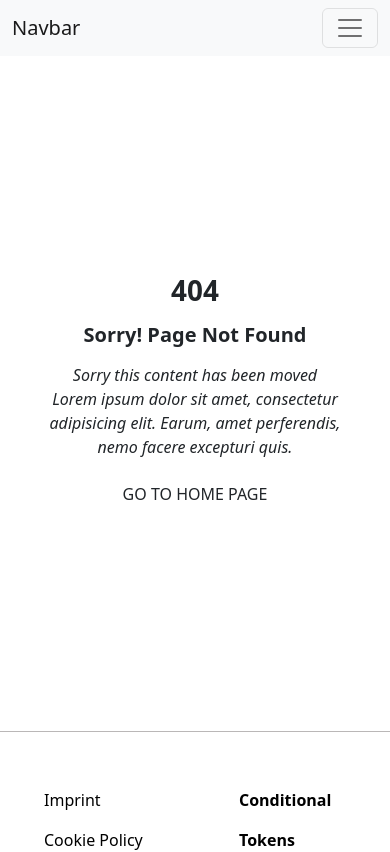
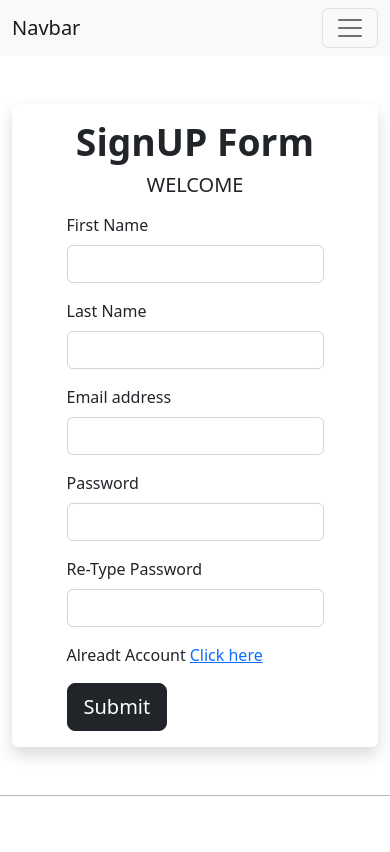
Before and after one commit to Shahfaisal12/login-form, a React (Create React App) app: page /create in a window 390 px wide. Shown: the top 852 px of the page. Built offline with nearby package versions, Linux system fonts and the light colour scheme.

Commit message:
local storage adn session storage

```diff
--- a/src/components/layout/Header.jsx
+++ b/src/components/layout/Header.jsx
@@ -1,4 +1,5 @@
 import React from "react";
+import { Link } from "react-router-dom";
 
 const Header = () => {
   return (
@@ -16,7 +17,7 @@ const Header = () => {
                   <a className="nav-link active" aria-current="page" href="/">Home</a>
                 </li>
                 <li className="nav-item">
-              <a className="nav-link" href="/">Link</a>
+                  <Link className="nav-link" to='/create' >Create</Link>
                 </li>
                 <li className="nav-item">
                   <a className="nav-link disabled" href="/" tabIndex={-1} aria-disabled="true">Disabled</a>
--- /dev/null
+++ b/src/components/pages/Create.jsx
@@ -0,0 +1,148 @@
+import React from "react";
+import { Link } from "react-router-dom";
+import { useState } from "react";
+
+const Create = () => {
+
+    const [firstName, setFirstName] = useState("");
+    const [lastName, setLastName] = useState("");
+    const [email, setEmail] = useState("");
+    const [password, setPassword] = useState("");
+    const [rePassword, setRePassword] = useState("");
+
+    const handleSubmit = (event) => {
+        console.log(" On handleSubmit Result is");
+        event.preventDefault();
+
+        console.log("First Name:", firstName);
+        console.log("Last Name:", lastName);
+        console.log("email:", email);
+        console.log("Password:", password);
+        console.log("rePassword:", rePassword);
+
+        setFirstName("");
+        setLastName("");
+        setEmail("");
+        setPassword("");
+        setRePassword("");
+    };
+
+    return (
+        <div className="signup-section pt-5">
+            <div className="container mw-1000">
+                <div class="shadow mb-5 bg-body rounded">
+                    <div className="container">
+                        <div className="row">
+                            <div className="col-md-6 col-12 d-none d-md-block p-0">
+                                <img
+                                    className="img-fluid"
+                                    src="assests/images/signup.jpg"
+                                    alt=""
+                                />
+                            </div>
+                            <div className="col-md-6 col-12 d-flex align-items-center justify-content-center">
+                                <div className="signup-form py-3">
+                                    <div className="form-inner">
+                                        <h1 className="display-3 fw-bold  text-center">
+                                            SignUP Form
+                                        </h1>
+                                        <h5 className="fw-600  text-center">WELCOME</h5>
+                                        <form className=" mt-3" onSubmit={handleSubmit}>
+                                            <div className="mb-3">
+                                                <label className="form-label">First Name</label>
+                                                <input
+                                                    type="text"
+                                                    className="form-control"
+                                                    name="first_name"
+                                                    autoComplete="off"
+                                                    onChange={(event) => setFirstName(event.target.value)}
+                                                    value={firstName}
+                                                />
+                                            </div>
+                                            <div className="mb-3">
+                                                <label className="form-label">Last Name</label>
+                                                <input
+                                                    type="text"
+                                                    className="form-control"
+                                                    name="last_name"
+                                                    autoComplete="off"
+                                                    onChange={(event) => setLastName(event.target.value)}
+                                                    value={lastName}
+                                                />
+                                            </div>
+                                            <div className="mb-3">
+                                                <label
+                                                    htmlFor="exampleInputEmail1"
+                                                    className="form-label"
+                                                >
+                                                    Email address
+                                                </label>
+                                                <input
+                                                    type="email"
+                                                    className="form-control"
+                                                    id="exampleInputEmail1"
+                                                    aria-describedby="emailHelp"
+                                                    name="email"
+                                                    autoComplete="off"
+                                                    onChange={(event) => setEmail(event.target.value)}
+                                                    value={email}
+                                                />
+                                            </div>
+                                            <div className="mb-3">
+                                                <label
+                                                    htmlFor="exampleInputPassword1"
+                                                    className="form-label"
+                                                >
+                                                    Password
+                                                </label>
+                                                <input
+                                                    type="password"
+                                                    className="form-control"
+                                                    id="exampleInputPassword1"
+                                                    name="password"
+                                                    autoComplete="off"
+                                                    onChange={(event) => setPassword(event.target.value)}
+                                                    value={password}
+                                                />
+                                            </div>
+                                            <div className="mb-3">
+                                                <label
+                                                    htmlFor="exampleInputPassword1"
+                                                    className="form-label"
+                                                >
+                                                    Re-Type Password
+                                                </label>
+                                                <input
+                                                    type="password"
+                                                    className="form-control"
+                                                    id="exampleInputPassword2"
+                                                    name="rePassword"
+                                                    autoComplete="off"
+                                                    onChange={(event) => setRePassword(event.target.value)}
+                                                    value={rePassword}
+                                                />
+                                            </div>
+                                            <div className="mb-3">
+                                                <span className="">
+                                                    Alreadt Account
+                                                    <Link to="/login" className="mx-1">
+                                                        Click here
+                                                    </Link>
+                                                </span>
+                                            </div>
+                                            <button type="submit" className="btn btn-lg btn-dark">
+                                                Submit
+                                            </button>
+                                        </form>
+                                    </div>
+                                </div>
+                            </div>
+                        </div>
+                    </div>
+                </div>
+            </div>
+        </div>
+    );
+};
+
+export default Create;
--- a/src/components/pages/Home.jsx
+++ b/src/components/pages/Home.jsx
@@ -4,7 +4,7 @@ import Hero from '../elements/Hero'
 const Home = () => {
   return (
     <>
-    <Hero />
+      <Hero />
     </>
   )
 }
--- a/src/components/pages/Login.jsx
+++ b/src/components/pages/Login.jsx
@@ -1,6 +1,6 @@
 import React from "react";
 import { Link } from "react-router-dom";
-import {useState} from 'react';
+import { useState } from 'react';
 
 const Login = () => {
 
@@ -48,6 +48,7 @@ const Login = () => {
                         </label>
                         <input
                           type="email"
+                          autoComplete="off"
                           className="form-control"
                           id="exampleInputEmail1"
                           aria-describedby="emailHelp"
@@ -65,6 +66,7 @@ const Login = () => {
                         </label>
                         <input
                           type="password"
+                          autoComplete="off"
                           className="form-control"
                           id="exampleInputPassword1"
                           name="email"
--- a/src/components/pages/Signup.jsx
+++ b/src/components/pages/Signup.jsx
@@ -1,30 +1,47 @@
-import React from "react";
+// import React, { useEffect } from "react";
 import { Link } from "react-router-dom";
 import { useState } from "react";
 
 const Signup = () => {
-  const [firstName, setFirstName] = useState("");
-  const [lastName, setLastName] = useState("");
-  const [email, setEmail] = useState("");
-  const [password, setPassword] = useState("");
-  const [rePassword, setRePassword] = useState("");
+
+  const [userRegistration, setUserRegistration] = useState({
+    first_name: '',
+    last_name: '',
+    email: '',
+    password: '',
+    rePassword: ''
+  });
+
+
+
+  const handleInput = (event) => {
+
+    const name = event.target.name;
+    const value = event.target.value;
+    // console.log(name, value);
+
+    setUserRegistration({ ...userRegistration, [name]: value })
+
+  }
+
 
   const handleSubmit = (event) => {
     console.log(" On handleSubmit Result is");
     event.preventDefault();
 
-    console.log("first_name:", firstName);
-    console.log("last_name:", lastName);
-    console.log("email:", email);
-    console.log("password:", password);
-    console.log("repassword:", rePassword);
+    const newRecord = { ...userRegistration, id: new Date().getTime().toString() }
 
-    setFirstName("");
-    setLastName("");
-    setEmail("");
-    setPassword("");
-    setRePassword("");
+    console.log(newRecord);
+    localStorage.setItem('keys', JSON.stringify(newRecord))
+    // sessionStorage.setItem('items', JSON.stringify(newRecord))
+
+    .setUserRegistration({first_name:'', last_name:'', email:'', password:'', rePassword:''})
+
   };
+
+  console.log(localStorage.getItem("keys"))
+  // console.log(sessionStorage.getItem("items"))
+
 
   return (
     <div className="signup-section pt-5">
@@ -51,20 +68,22 @@ const Signup = () => {
                         <label className="form-label">First Name</label>
                         <input
                           type="text"
+                          autoComplete="off"
                           className="form-control"
                           name="first_name"
-                          onChange={(event) => setFirstName(event.target.value)}
-                          value={firstName}
+                          onChange={handleInput}
+                          value={userRegistration.first_name}
                         />
                       </div>
                       <div className="mb-3">
                         <label className="form-label">Last Name</label>
                         <input
                           type="text"
+                          autoComplete="off"
                           className="form-control"
                           name="last_name"
-                          onChange={(event) => setLastName(event.target.value)}
-                          value={lastName}
+                          onChange={handleInput}
+                          value={userRegistration.last_name}
                         />
                       </div>
                       <div className="mb-3">
@@ -76,12 +95,13 @@ const Signup = () => {
                         </label>
                         <input
                           type="email"
+                          autoComplete="off"
                           className="form-control"
                           id="exampleInputEmail1"
                           aria-describedby="emailHelp"
                           name="email"
-                          onChange={(event) => setEmail(event.target.value)}
-                          value={email}
+                          onChange={handleInput}
+                          value={userRegistration.email}
                         />
                       </div>
                       <div className="mb-3">
@@ -93,11 +113,12 @@ const Signup = () => {
                         </label>
                         <input
                           type="password"
+                          autoComplete="off"
                           className="form-control"
                           id="exampleInputPassword1"
                           name="password"
-                          onChange={(event) => setPassword(event.target.value)}
-                          value={password}
+                          onChange={handleInput}
+                          value={userRegistration.password}
                         />
                       </div>
                       <div className="mb-3">
@@ -109,11 +130,12 @@ const Signup = () => {
                         </label>
                         <input
                           type="password"
+                          autoComplete="off"
                           className="form-control"
                           id="exampleInputPassword2"
-                          name="repassword"
-                          onChange={(event) => setRePassword(event.target.value)}
-                          value={rePassword}
+                          name="rePassword"
+                          onChange={handleInput}
+                          value={userRegistration.rePassword}
                         />
                       </div>
                       <div className="mb-3">
--- a/src/components/routes/Routs.jsx
+++ b/src/components/routes/Routs.jsx
@@ -1,11 +1,12 @@
 import React from 'react'
 import 'bootstrap/dist/css/bootstrap.min.css';
-import { BrowserRouter, Routes, Route} from 'react-router-dom';
+import { BrowserRouter, Routes, Route } from 'react-router-dom';
 import Base from '../layout/Base';
 import Home from '../pages/Home';
 import PageNotFound from '../pages/PageNotFound';
 import Login from '../pages/Login';
 import Signup from '../pages/Signup';
+import Create from '../pages/Create';
 
 
 const Routs = () => {
@@ -14,10 +15,11 @@ const Routs = () => {
       <BrowserRouter>
         <Base>
           <Routes>
-          <Route index path='/' element={<Home />}/>
-          <Route index path='/login' element={<Login />}/>
-          <Route index path='/signup' element={<Signup />}/>
-          <Route path='/*' element={<PageNotFound />}/>
+            <Route index path='/' element={<Home />} />
+            <Route path='/login' element={<Login />} />
+            <Route path='/signup' element={<Signup />} />
+            <Route path='/create' element={<Create />} />
+            <Route path='/*' element={<PageNotFound />} />
           </Routes>
         </Base>
       </BrowserRouter>
```
Also changed, not shown: src/components/elements/Hero.jsx (indentation only). Lines whose indentation alone changed are shown as unchanged.
